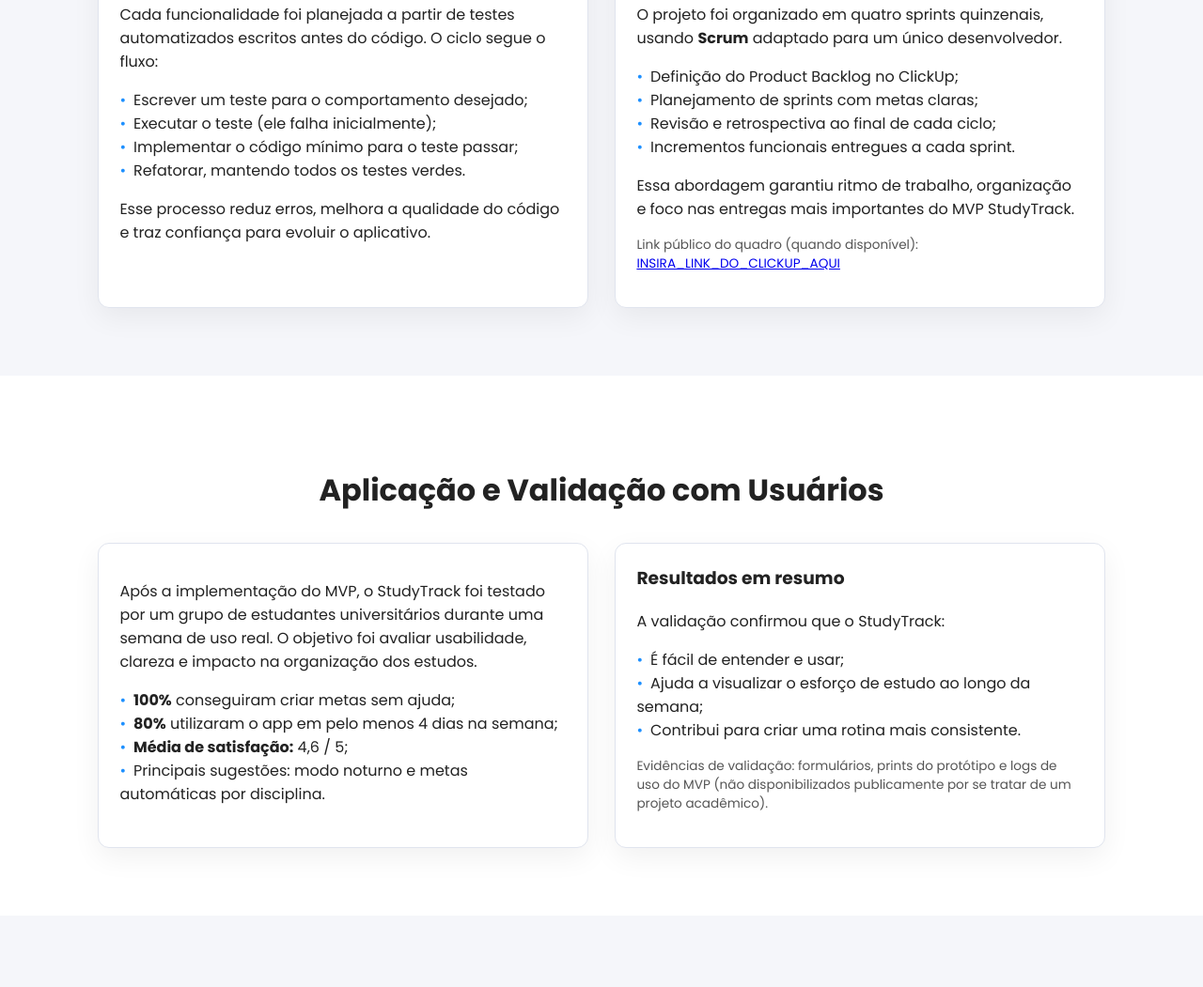
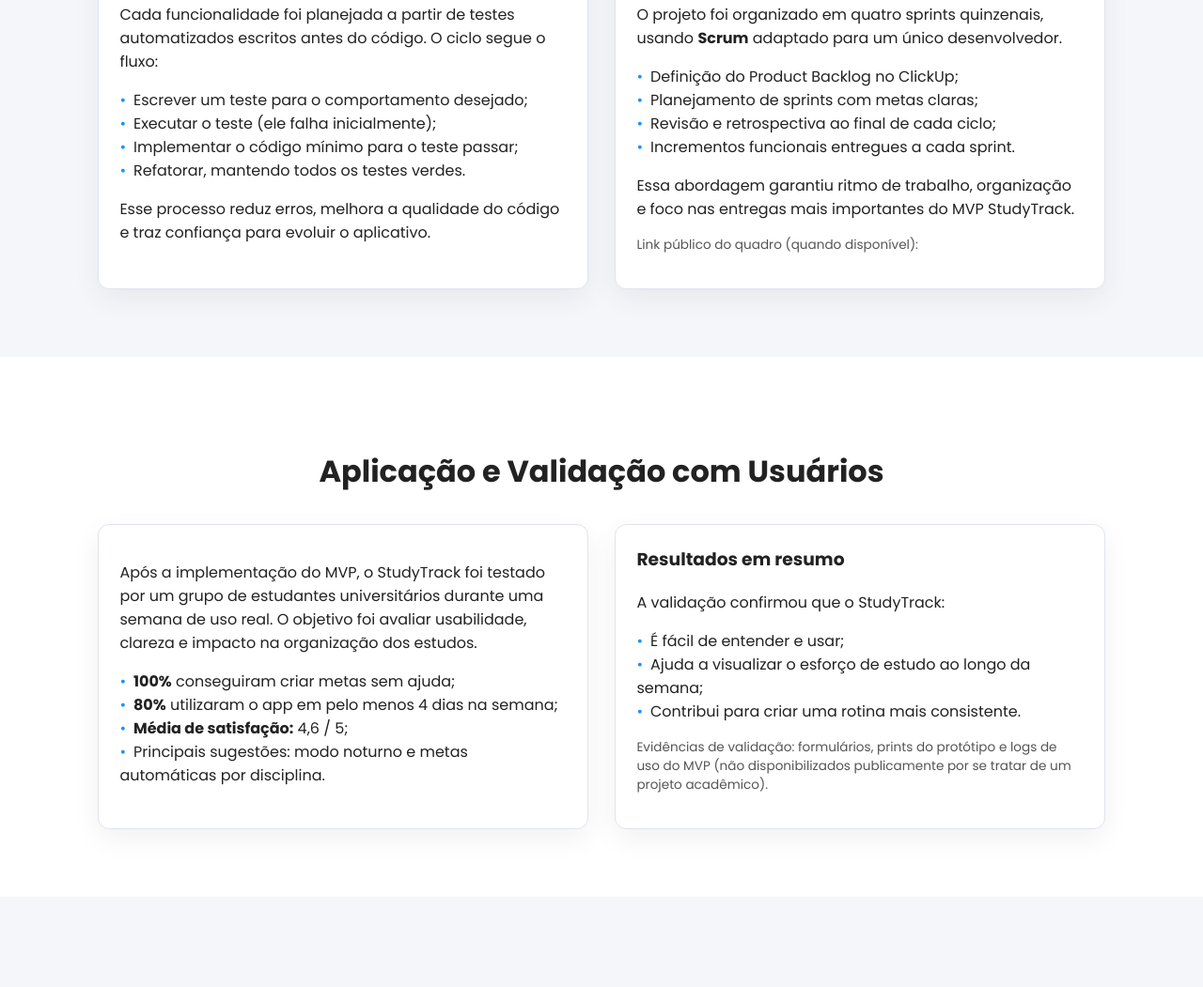
Before and after one commit to Nicolasbarth221/HOX-VIII, a plain HTML site: page index.html in a window 1280 px wide. Shown: the part 1872-2923 px from the top of the page at 94% size. Drawn offline with Linux system fonts and the light colour scheme.

Commit message:
Remove placeholder link from index.html
Removed placeholder link for ClickUp.

```diff
--- a/index.html
+++ b/index.html
@@ -180,9 +180,6 @@
 
           <p class="small">
             Link público do quadro (quando disponível):<br />
-            <a href="INSIRA_LINK_DO_CLICKUP_AQUI" target="_blank">
-              INSIRA_LINK_DO_CLICKUP_AQUI
-            </a>
           </p>
         </div>
       </div>
```
